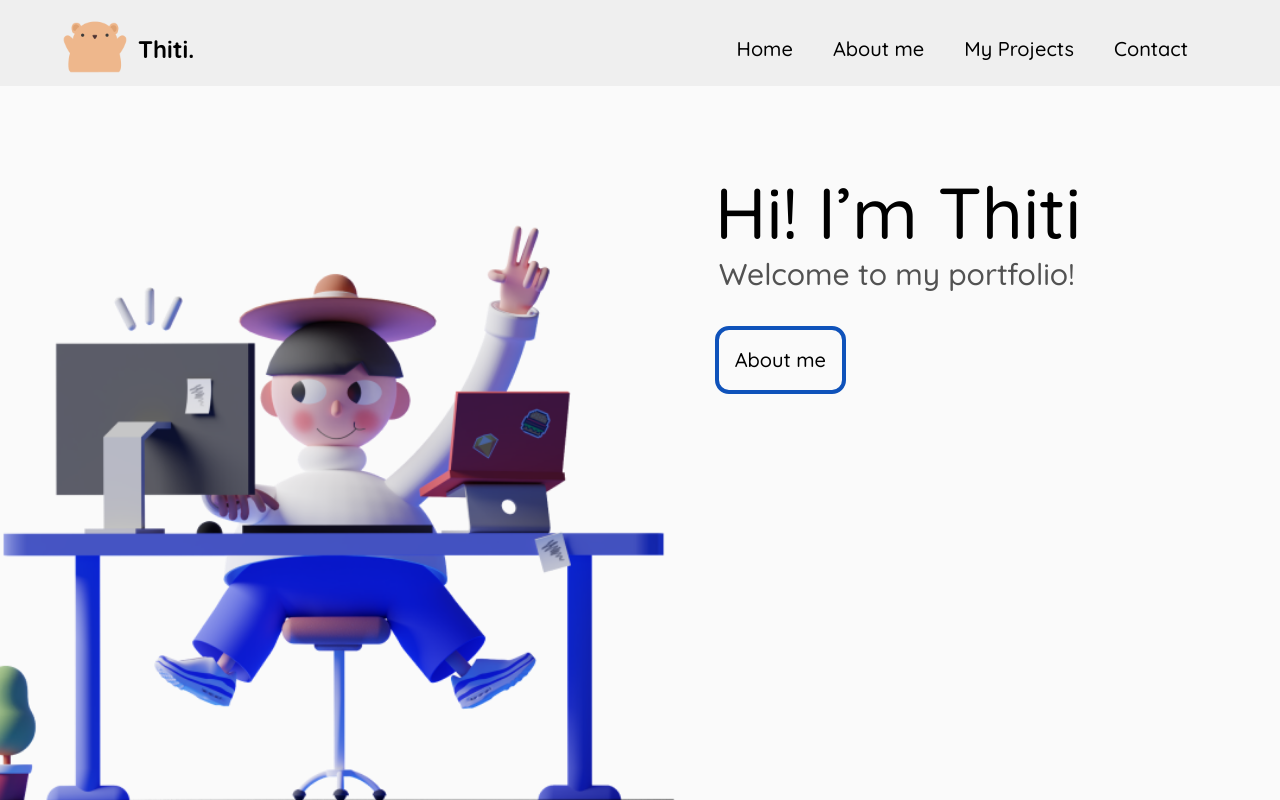
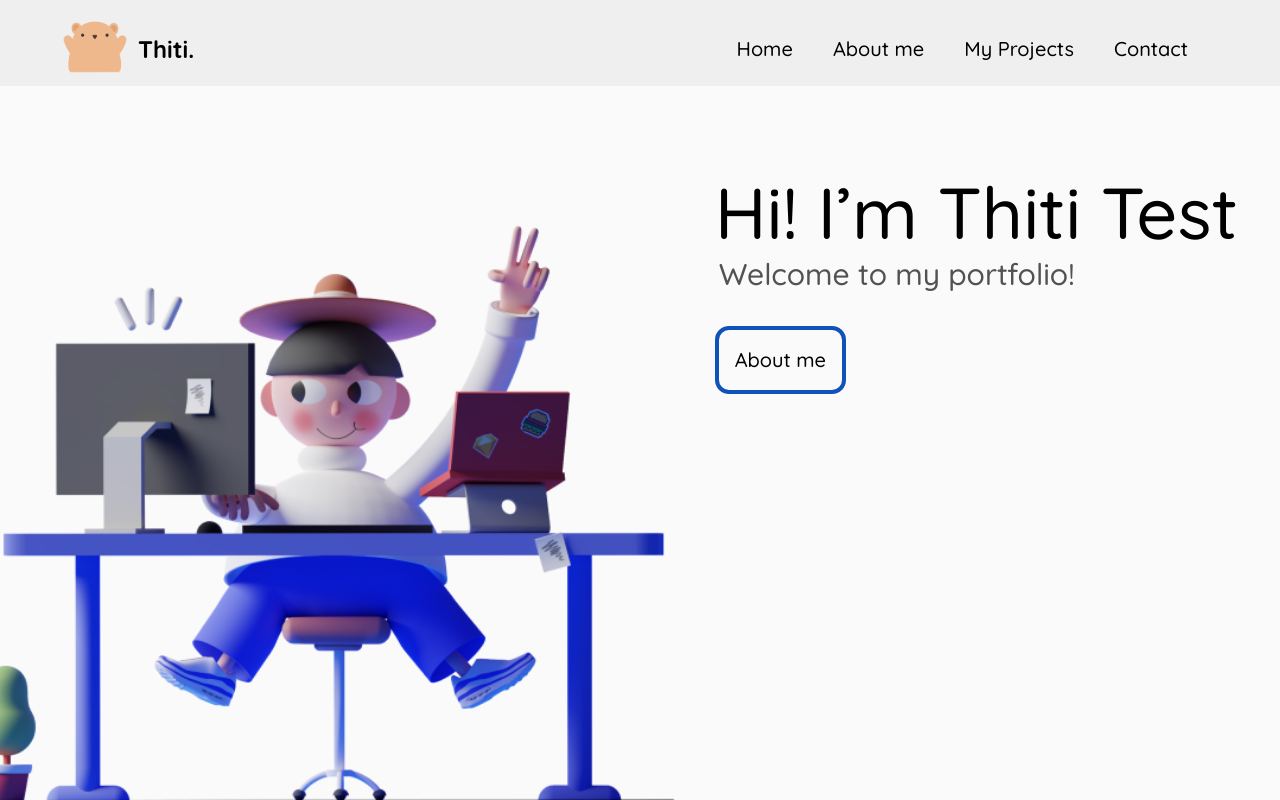
Before and after one commit to ppinng/my-portfolio, a React (Vite) app: page / in a window 1280 px wide. Built offline with nearby package versions, Linux system fonts and the light colour scheme; the HTML template or start-up script is replaced by a standard one.

Commit message:
[TEST] Web

```diff
--- a/src/pages/HomePage.jsx
+++ b/src/pages/HomePage.jsx
@@ -9,7 +9,7 @@ export default function HomePage() {
       <div className="min-h-screen sm:grid grid-cols-3 bg-white">
         <div className="max-lg:hidden"></div>
         <div className="max-md:pl-40 md:pl-11 lg:pl-72 sm:col-span-2 font-quicksand text-7xl max-sm:text-5xl pt-44 max-sm:pl-6 max-sm:pt-32">
-          Hi! I’m Thiti
+          Hi! I’m Thiti Test
           <br />
           <div className="text-3xl text-greytext max-sm:text-2xl pt-2 pl-1">
             Welcome to my portfolio!
```
